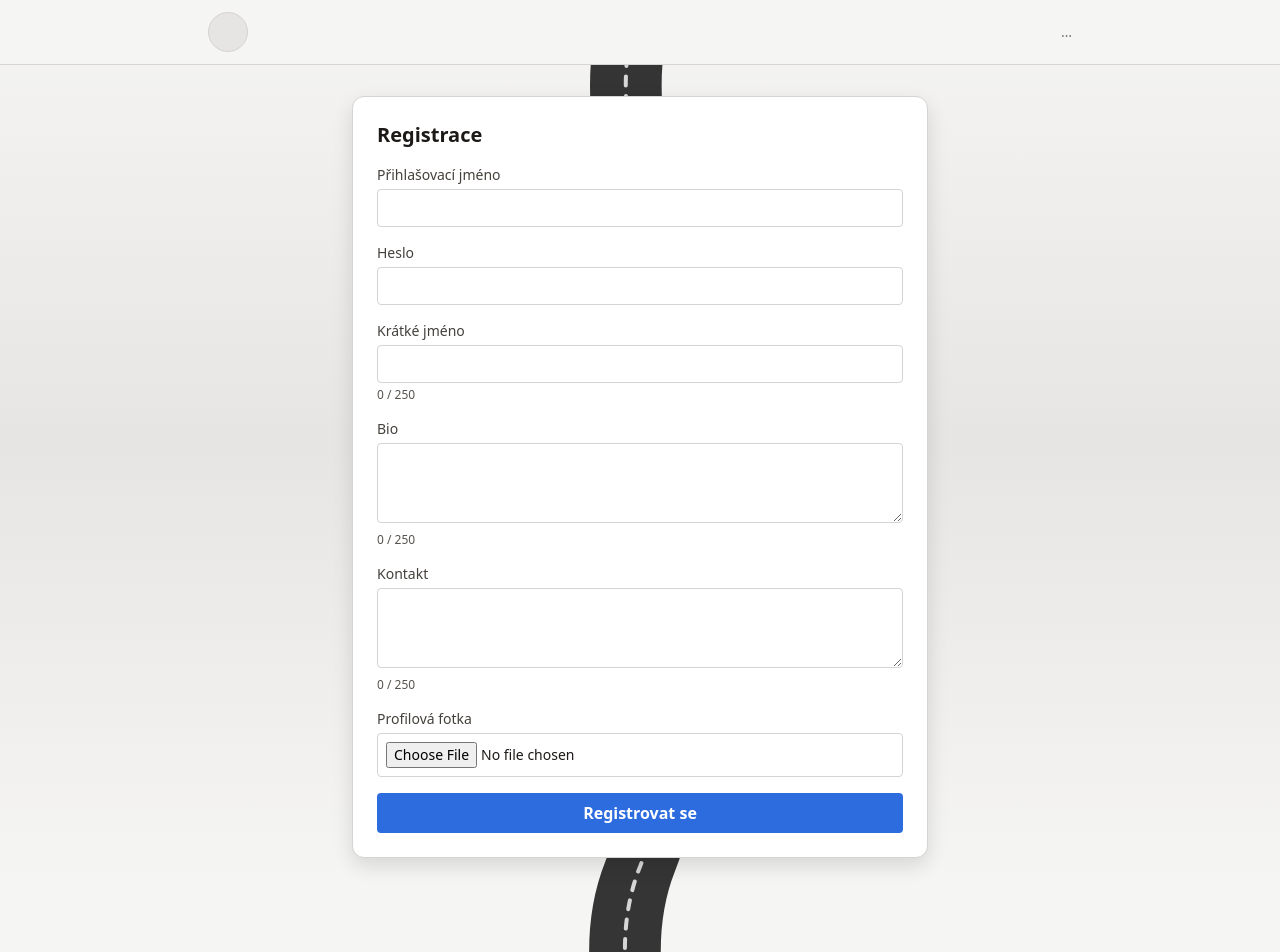
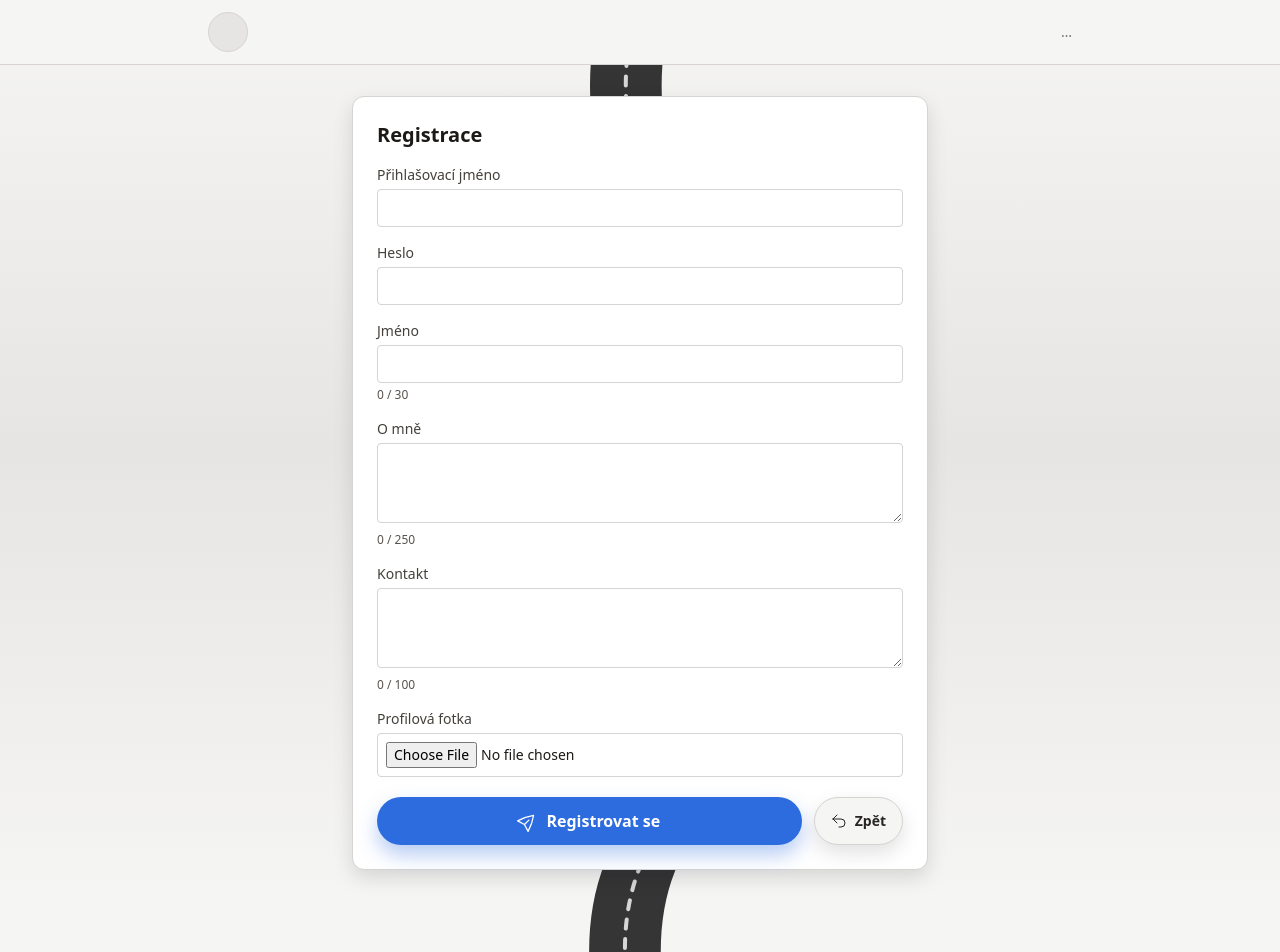
Before and after one commit to RadekDobrovolny/kyberbus, a Nuxt app: page /register in a window 1280 px wide. Shown: the top 952 px of the page. Built offline with nearby package versions, Linux system fonts and the light colour scheme; no server answers.

Commit message:
fix: Registrace

```diff
--- a/app/pages/register.vue
+++ b/app/pages/register.vue
@@ -13,13 +13,13 @@
       </label>
 
       <label class="block text-sm">
-        <span class="mb-1 block font-medium text-stone-700">Krátké jméno</span>
-        <input v-model="shortName" class="w-full rounded border border-stone-300 p-2" maxlength="250" required />
-        <span class="mt-1 block text-xs text-stone-600">{{ shortName.length }} / 250</span>
+        <span class="mb-1 block font-medium text-stone-700">Jméno</span>
+        <input v-model="shortName" class="w-full rounded border border-stone-300 p-2" maxlength="30" required />
+        <span class="mt-1 block text-xs text-stone-600">{{ shortName.length }} / 30</span>
       </label>
 
       <label class="block text-sm">
-        <span class="mb-1 block font-medium text-stone-700">Bio</span>
+        <span class="mb-1 block font-medium text-stone-700">O mně</span>
         <textarea v-model="bio" class="min-h-20 w-full rounded border border-stone-300 p-2" maxlength="250" required />
         <span class="mt-1 block text-xs text-stone-600">{{ bio.length }} / 250</span>
       </label>
@@ -29,10 +29,10 @@
         <textarea
           v-model="contact"
           class="min-h-20 w-full rounded border border-stone-300 p-2"
-          maxlength="250"
+          maxlength="100"
           required
         />
-        <span class="mt-1 block text-xs text-stone-600">{{ contact.length }} / 250</span>
+        <span class="mt-1 block text-xs text-stone-600">{{ contact.length }} / 100</span>
       </label>
 
       <label class="block text-sm">
@@ -49,14 +49,31 @@
 
       <p v-if="error" class="text-sm text-red-600">{{ error }}</p>
 
-      <button class="w-full rounded bg-accent-500 px-4 py-2 font-semibold text-white" :disabled="loading">
-        {{ loading ? "Vytvářím účet…" : "Registrovat se" }}
-      </button>
+      <div class="flex items-stretch gap-3 pt-1">
+        <button
+          type="submit"
+          class="inline-flex flex-1 items-center justify-center gap-2 rounded-full bg-accent-500 px-6 py-3 text-base font-semibold text-white shadow-[0_10px_20px_rgba(45,108,223,0.35)] transition-transform hover:scale-[1.01] disabled:cursor-not-allowed disabled:opacity-70"
+          :disabled="loading"
+        >
+          <PaperAirplaneIcon class="h-5 w-5 -rotate-45" />
+          {{ loading ? "Vytvářím účet…" : "Registrovat se" }}
+        </button>
+
+        <NuxtLink
+          to="/login"
+          class="inline-flex items-center justify-center gap-2 rounded-full border border-stone-300 bg-stone-100 px-4 py-3 text-sm font-semibold text-stone-800 shadow-pin transition-colors hover:bg-stone-200"
+        >
+          <ArrowUturnLeftIcon class="h-4 w-4" />
+          Zpět
+        </NuxtLink>
+      </div>
     </form>
   </section>
 </template>
 
 <script setup lang="ts">
+import { ArrowUturnLeftIcon, PaperAirplaneIcon } from "@heroicons/vue/24/outline";
+
 definePageMeta({
   middleware: "guest"
 });
```
